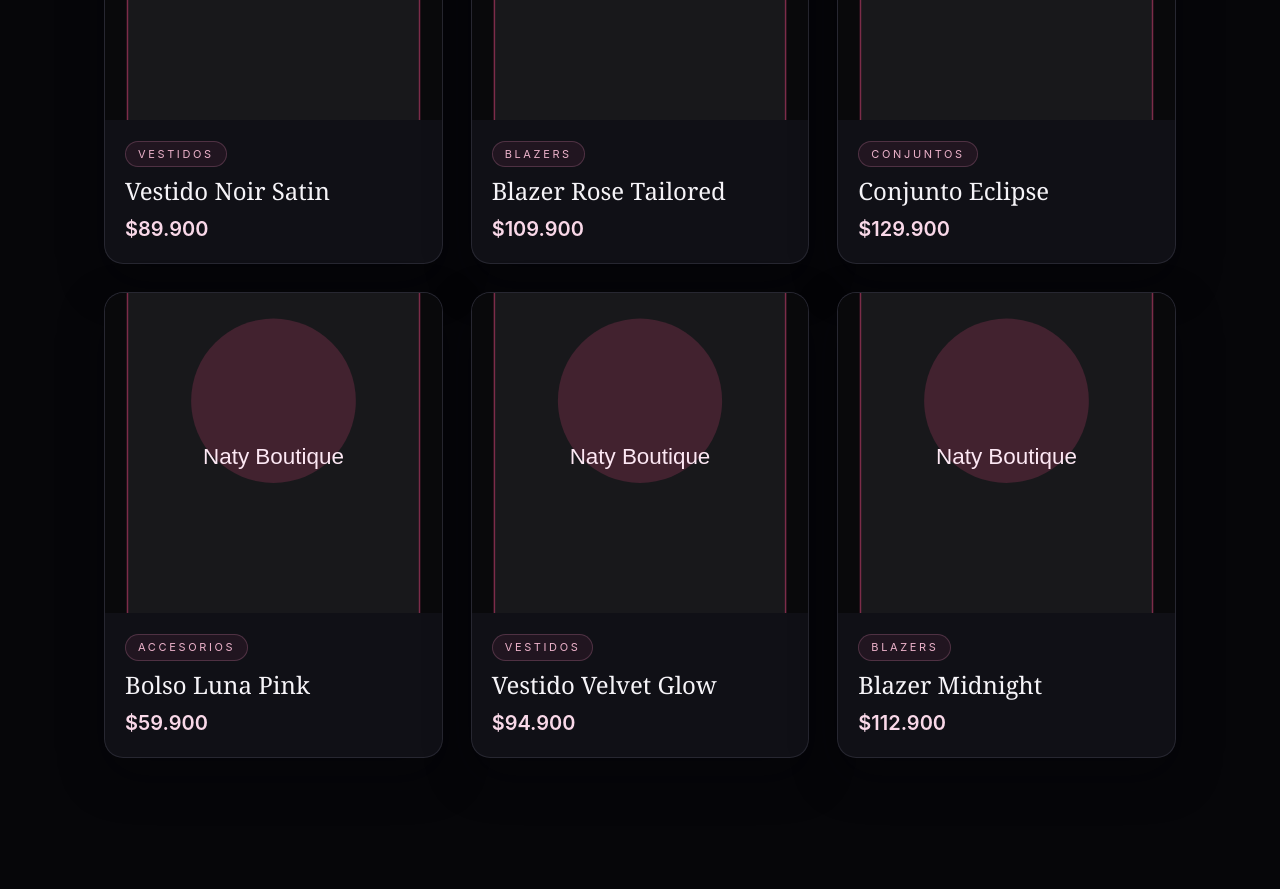
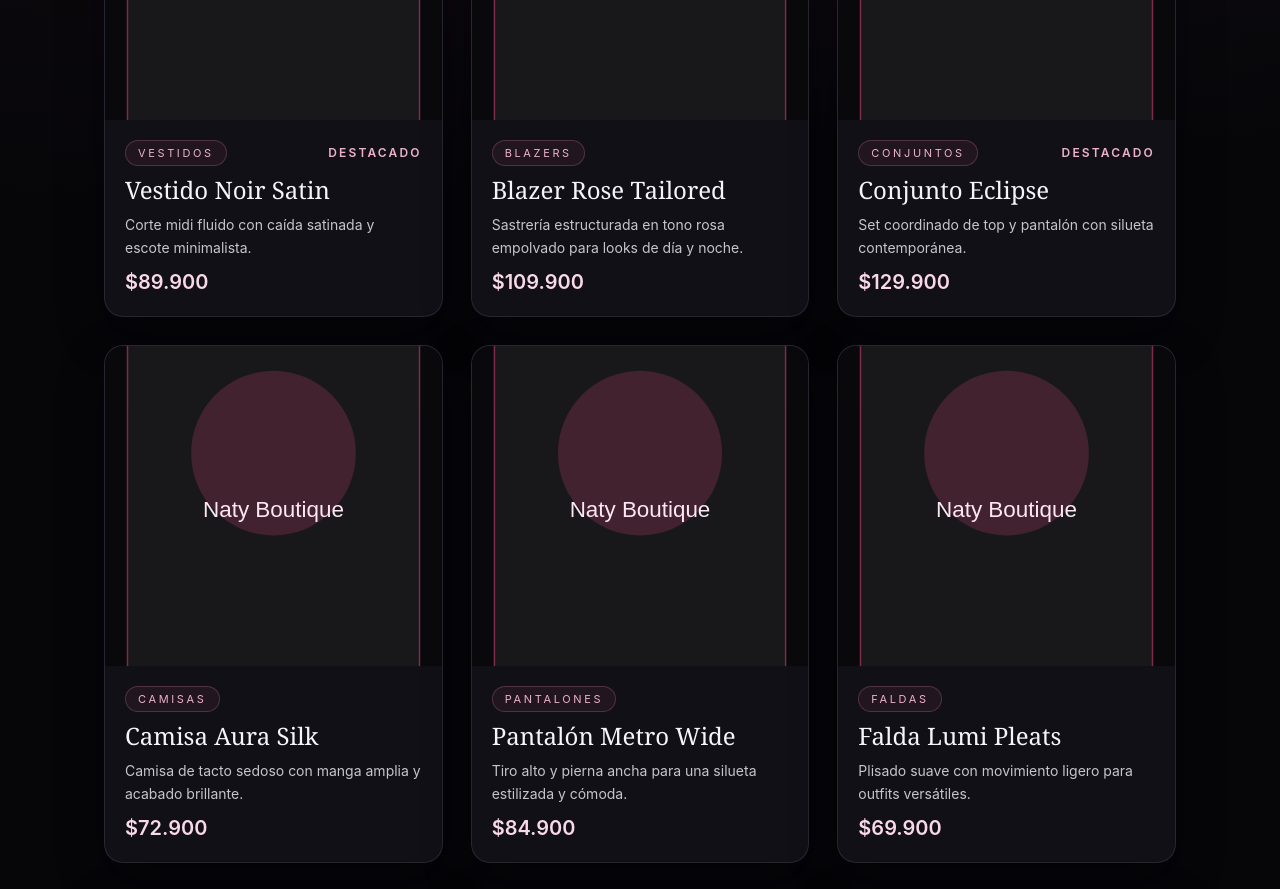
Before and after one commit to damianfortunesky/landing-page-naty, a Next.js app: page / in a window 1280 px wide. Shown: the part 1880-2769 px from the top of the page. Built offline with nearby package versions, Linux system fonts and the light colour scheme.

Commit message:
Crear catálogo estático tipado con 10 productos

```diff
--- a/components/ui/product-card.tsx
+++ b/components/ui/product-card.tsx
@@ -18,8 +18,16 @@ export function ProductCard({ product }: ProductCardProps) {
         />
       </div>
       <div className="space-y-2 p-5">
-        <p className="badge-premium">{product.category}</p>
+        <div className="flex items-center justify-between gap-3">
+          <p className="badge-premium">{product.category}</p>
+          {product.featured ? (
+            <span className="text-xs font-semibold uppercase tracking-[0.18em] text-rose-200">Destacado</span>
+          ) : null}
+        </div>
         <h3 className="font-display text-2xl text-text-primary">{product.name}</h3>
+        {product.shortDescription ? (
+          <p className="text-sm leading-relaxed text-text-secondary">{product.shortDescription}</p>
+        ) : null}
         <p className="text-xl font-semibold text-rose-100">{product.price}</p>
       </div>
     </article>
--- a/data/products.ts
+++ b/data/products.ts
@@ -1,54 +1,105 @@
-export type ProductCategory = "Vestidos" | "Blazers" | "Accesorios" | "Conjuntos";
+export type ProductCategory =
+  | "Vestidos"
+  | "Blazers"
+  | "Conjuntos"
+  | "Camisas"
+  | "Pantalones"
+  | "Faldas"
+  | "Abrigos"
+  | "Accesorios";
 
 export interface Product {
   id: string;
   name: string;
+  category: ProductCategory;
   price: string;
-  category: ProductCategory;
   image: string;
+  shortDescription?: string;
+  featured?: boolean;
 }
 
 export const products: Product[] = [
   {
-    id: "dress-noir",
+    id: "vestido-noir-satin",
     name: "Vestido Noir Satin",
+    category: "Vestidos",
     price: "$89.900",
-    category: "Vestidos",
-    image: "/products/dress-noir.svg"
+    image: "/products/dress-noir.svg",
+    shortDescription: "Corte midi fluido con caída satinada y escote minimalista.",
+    featured: true
   },
   {
-    id: "blazer-rose",
+    id: "blazer-rose-tailored",
     name: "Blazer Rose Tailored",
+    category: "Blazers",
     price: "$109.900",
-    category: "Blazers",
-    image: "/products/blazer-rose.svg"
+    image: "/products/blazer-rose.svg",
+    shortDescription: "Sastrería estructurada en tono rosa empolvado para looks de día y noche."
   },
   {
-    id: "set-eclipse",
+    id: "conjunto-eclipse",
     name: "Conjunto Eclipse",
+    category: "Conjuntos",
     price: "$129.900",
-    category: "Conjuntos",
-    image: "/products/set-eclipse.svg"
+    image: "/products/set-eclipse.svg",
+    shortDescription: "Set coordinado de top y pantalón con silueta contemporánea.",
+    featured: true
   },
   {
-    id: "bag-luna",
-    name: "Bolso Luna Pink",
-    price: "$59.900",
-    category: "Accesorios",
-    image: "/products/bag-luna.svg"
+    id: "camisa-aura-silk",
+    name: "Camisa Aura Silk",
+    category: "Camisas",
+    price: "$72.900",
+    image: "/products/dress-velvet.svg",
+    shortDescription: "Camisa de tacto sedoso con manga amplia y acabado brillante."
   },
   {
-    id: "dress-velvet",
+    id: "pantalon-metro-wide",
+    name: "Pantalón Metro Wide",
+    category: "Pantalones",
+    price: "$84.900",
+    image: "/products/blazer-midnight.svg",
+    shortDescription: "Tiro alto y pierna ancha para una silueta estilizada y cómoda."
+  },
+  {
+    id: "falda-lumi-pleats",
+    name: "Falda Lumi Pleats",
+    category: "Faldas",
+    price: "$69.900",
+    image: "/products/dress-noir.svg",
+    shortDescription: "Plisado suave con movimiento ligero para outfits versátiles."
+  },
+  {
+    id: "abrigo-celeste-wool",
+    name: "Abrigo Celeste Wool",
+    category: "Abrigos",
+    price: "$149.900",
+    image: "/products/blazer-rose.svg",
+    shortDescription: "Abrigo largo en mezcla de lana con líneas limpias y elegantes.",
+    featured: true
+  },
+  {
+    id: "vestido-velvet-glow",
     name: "Vestido Velvet Glow",
+    category: "Vestidos",
     price: "$94.900",
-    category: "Vestidos",
-    image: "/products/dress-velvet.svg"
+    image: "/products/dress-velvet.svg",
+    shortDescription: "Textura aterciopelada y cintura marcada para un look sofisticado."
   },
   {
     id: "blazer-midnight",
     name: "Blazer Midnight",
+    category: "Blazers",
     price: "$112.900",
-    category: "Blazers",
-    image: "/products/blazer-midnight.svg"
+    image: "/products/blazer-midnight.svg",
+    shortDescription: "Blazer oscuro de corte recto con acabado premium y forro suave."
+  },
+  {
+    id: "bolso-luna-pink",
+    name: "Bolso Luna Pink",
+    category: "Accesorios",
+    price: "$59.900",
+    image: "/products/bag-luna.svg",
+    shortDescription: "Bolso compacto de asa corta con herrajes dorados y diseño urbano."
   }
 ];
```
